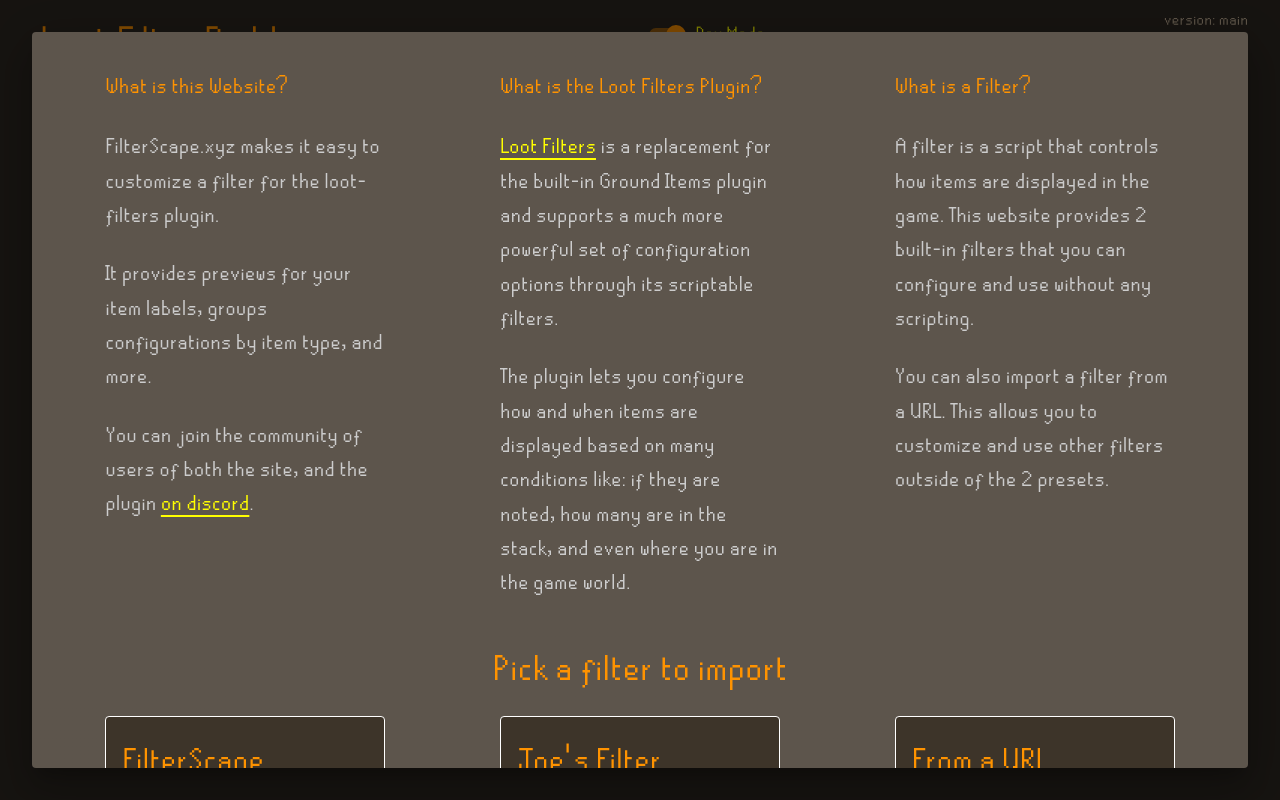
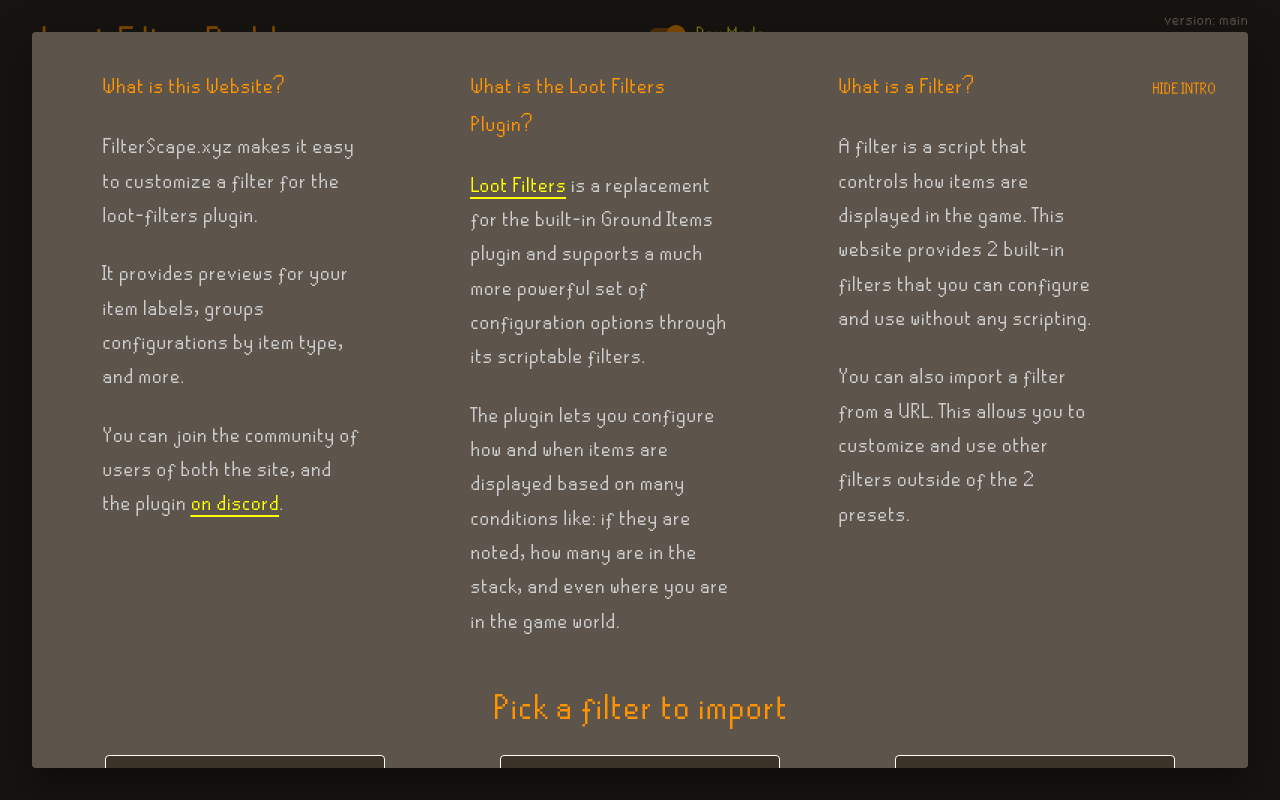
Before and after one commit to kutweer/loot-filters-ui, a React app: page / in a window 1280 px wide. Built offline with nearby package versions, Linux system fonts and the light colour scheme.

Commit message:
hide onboarding

```diff
--- a/src/components/ImportFilterDialog.tsx
+++ b/src/components/ImportFilterDialog.tsx
@@ -2,7 +2,6 @@ import {
     Box,
     Button,
     Card,
-    CardActionArea,
     CardActions,
     CardContent,
     Dialog,
@@ -14,6 +13,7 @@ import {
     Typography,
 } from '@mui/material'
 import React, { useCallback, useState } from 'react'
+import { useOboardingStore } from '../store/onboarding'
 import { useUiStore } from '../store/store'
 import { FilterModule, ModuleSource } from '../types/ModularFilterSpec'
 import { DEV_FILTERS } from '../utils/devFilters'
@@ -100,14 +100,25 @@ export const ImportFilterDialog: React.FC<ImportFilterDialogProps> = ({
     const [loading, setLoading] = useState(false)
 
     const [showURLImportOptions, setShowURLImportOptions] = useState(false)
+    const { onboardingComplete, setOnboardingComplete } = useOboardingStore()
 
     return (
-        <Dialog fullWidth maxWidth="xl" open={open} onClose={handleClose}>
+        <Dialog fullWidth maxWidth="xl" open={true} onClose={handleClose}>
             <DialogContent>
+                <Box>
+                    <Button
+                        onClick={() => {
+                            setOnboardingComplete(!onboardingComplete)
+                        }}
+                        sx={{ float: 'right' }}
+                    >
+                        {onboardingComplete ? 'UN HIDE INTRO' : 'HIDE INTRO'}
+                    </Button>
                     <Grid2
                         container
                         spacing={2}
                         sx={{ mt: 2, justifyContent: 'center' }}
+                        display={onboardingComplete ? 'none' : 'flex'}
                     >
                         <Grid2 size={3}>
                             <Typography
@@ -128,11 +139,12 @@ export const ImportFilterDialog: React.FC<ImportFilterDialogProps> = ({
                                 </p>
                                 <p>
                                     It provides previews for your item labels,
-                                groups configurations by item type, and more.
+                                    groups configurations by item type, and
+                                    more.
                                 </p>
                                 <p>
-                                You can join the community of users of both the
-                                site, and the plugin{' '}
+                                    You can join the community of users of both
+                                    the site, and the plugin{' '}
                                     <a href="https://discord.gg/ESbA28wPnt">
                                         on discord
                                     </a>
@@ -160,17 +172,18 @@ export const ImportFilterDialog: React.FC<ImportFilterDialogProps> = ({
                                     <a href="https://runelite.net/plugin-hub/show/loot-filters">
                                         Loot Filters
                                     </a>{' '}
-                                is a replacement for the built-in Ground Items
-                                plugin and supports a much more powerful set of
-                                configuration options through its scriptable
-                                filters.
+                                    is a replacement for the built-in Ground
+                                    Items plugin and supports a much more
+                                    powerful set of configuration options
+                                    through its scriptable filters.
                                 </p>
 
                                 <p>
-                                The plugin lets you configure how and when items
-                                are displayed based on many conditions like: if
-                                they are noted, how many are in the stack, and
-                                even where you are in the game world.
+                                    The plugin lets you configure how and when
+                                    items are displayed based on many conditions
+                                    like: if they are noted, how many are in the
+                                    stack, and even where you are in the game
+                                    world.
                                 </p>
                             </Typography>
                         </Grid2>
@@ -190,19 +203,20 @@ export const ImportFilterDialog: React.FC<ImportFilterDialogProps> = ({
                                 sx={{ color: '#CCCCCC', fontSize: '24px' }}
                             >
                                 <p>
-                                A filter is a script that controls how items are
-                                displayed in the game. This website provides 2
-                                built-in filters that you can configure and use
-                                without any scripting.
+                                    A filter is a script that controls how items
+                                    are displayed in the game. This website
+                                    provides 2 built-in filters that you can
+                                    configure and use without any scripting.
                                 </p>
                                 <p>
-                                You can also import a filter from a URL. This
-                                allows you to customize and use other filters
-                                outside of the 2 presets.
+                                    You can also import a filter from a URL.
+                                    This allows you to customize and use other
+                                    filters outside of the 2 presets.
                                 </p>
                             </Typography>
                         </Grid2>
                     </Grid2>
+                </Box>
                 <div style={{ display: 'flex', justifyContent: 'center' }}>
                     <Typography
                         fontSize="40px"
@@ -220,13 +234,6 @@ export const ImportFilterDialog: React.FC<ImportFilterDialogProps> = ({
                 >
                     <Grid2 size={3}>
                         <Card variant="outlined">
-                            <CardActionArea
-                                disabled={loading}
-                                onClick={(e) => {
-                                    setLoading(true)
-                                    importGithubFilter(FILTERSCAPE_FILTER)
-                                }}
-                            >
                             <CardContent>
                                 <Typography
                                     variant="h6"
@@ -238,14 +245,15 @@ export const ImportFilterDialog: React.FC<ImportFilterDialogProps> = ({
                                 <Typography
                                     variant="body2"
                                     fontSize="24px"
-                                        sx={{ color: 'text.secondary' }}
+                                    sx={{
+                                        color: 'text.secondary',
+                                        minHeight: '4lh',
+                                    }}
                                 >
-                                        An all in one filter for mains.
-                                        Configurable styling for most monsters
-                                        and bosses.
+                                    An all in one filter for mains. Configurable
+                                    styling for most monsters and bosses.
                                 </Typography>
                             </CardContent>
-                            </CardActionArea>
                             <CardActions>
                                 <Button
                                     size="small"
@@ -259,6 +267,15 @@ export const ImportFilterDialog: React.FC<ImportFilterDialogProps> = ({
                                     }}
                                 >
                                     GitHub
+                                </Button>
+                                <Button
+                                    disabled={loading}
+                                    onClick={(e) => {
+                                        setLoading(true)
+                                        importGithubFilter(FILTERSCAPE_FILTER)
+                                    }}
+                                >
+                                    Import
                                 </Button>
                                 <div
                                     style={{
@@ -282,13 +299,6 @@ export const ImportFilterDialog: React.FC<ImportFilterDialogProps> = ({
                     <Grid2 size={1} />
                     <Grid2 size={3}>
                         <Card variant="outlined">
-                            <CardActionArea
-                                onClick={(e) => {
-                                    setLoading(true)
-                                    importGithubFilter(JOES_FILTER)
-                                }}
-                                disabled={loading}
-                            >
                             <CardContent>
                                 <Typography
                                     variant="h6"
@@ -302,16 +312,13 @@ export const ImportFilterDialog: React.FC<ImportFilterDialogProps> = ({
                                     sx={{
                                         color: 'text.secondary',
                                         fontSize: '24px',
+                                        minHeight: '4lh',
                                     }}
                                 >
-                                        A filter for the more persnickety
-                                        players.
-                                        <br />
-                                        Goal is customizable styling for every
-                                        item in every context.
+                                    Goal is customizable styling for every item
+                                    in every context.
                                 </Typography>
                             </CardContent>
-                            </CardActionArea>
                             <CardActions>
                                 <Button
                                     size="small"
@@ -326,6 +333,16 @@ export const ImportFilterDialog: React.FC<ImportFilterDialogProps> = ({
                                 >
                                     GitHub
                                 </Button>
+                                <Button
+                                    onClick={(e) => {
+                                        setLoading(true)
+                                        importGithubFilter(JOES_FILTER)
+                                    }}
+                                    disabled={loading}
+                                >
+                                    Import
+                                </Button>
+
                                 <div
                                     style={{
                                         width: '100%',
@@ -359,6 +376,7 @@ export const ImportFilterDialog: React.FC<ImportFilterDialogProps> = ({
                                     sx={{
                                         color: 'text.secondary',
                                         fontSize: '24px',
+                                        minHeight: '4lh',
                                     }}
                                 >
                                     Import a filter from a pastebin or github
@@ -374,12 +392,11 @@ export const ImportFilterDialog: React.FC<ImportFilterDialogProps> = ({
                             <CardActions>
                                 <Button
                                     size="small"
-                                    color="secondary"
                                     onClick={(e) => {
                                         setShowURLImportOptions(true)
                                     }}
                                 >
-                                    Import from Url
+                                    Import
                                 </Button>
                             </CardActions>
                         </Card>
--- /dev/null
+++ b/src/store/onboarding.ts
@@ -0,0 +1,23 @@
+import { create } from 'zustand'
+import { devtools, persist } from 'zustand/middleware'
+
+interface OnboardingStoreState {
+    onboardingComplete: boolean
+    setOnboardingComplete: (onboardingComplete: boolean) => void
+}
+
+export const useOboardingStore = create<OnboardingStoreState>()(
+    devtools(
+        persist(
+            (set) => ({
+                onboardingComplete: false,
+                setOnboardingComplete: (onboardingComplete) =>
+                    set((state) => ({ onboardingComplete })),
+            }),
+            {
+                name: 'onboarding-complete',
+                version: 1,
+            }
+        )
+    )
+)
--- a/src/styles/styles.css
+++ b/src/styles/styles.css
@@ -26,6 +26,7 @@
 
 body {
     background-color: var(--color-rs-dark-brown);
+    font-family: 'RuneScape'
 }
 
 a {
```
Lines whose indentation alone changed are shown as unchanged.
